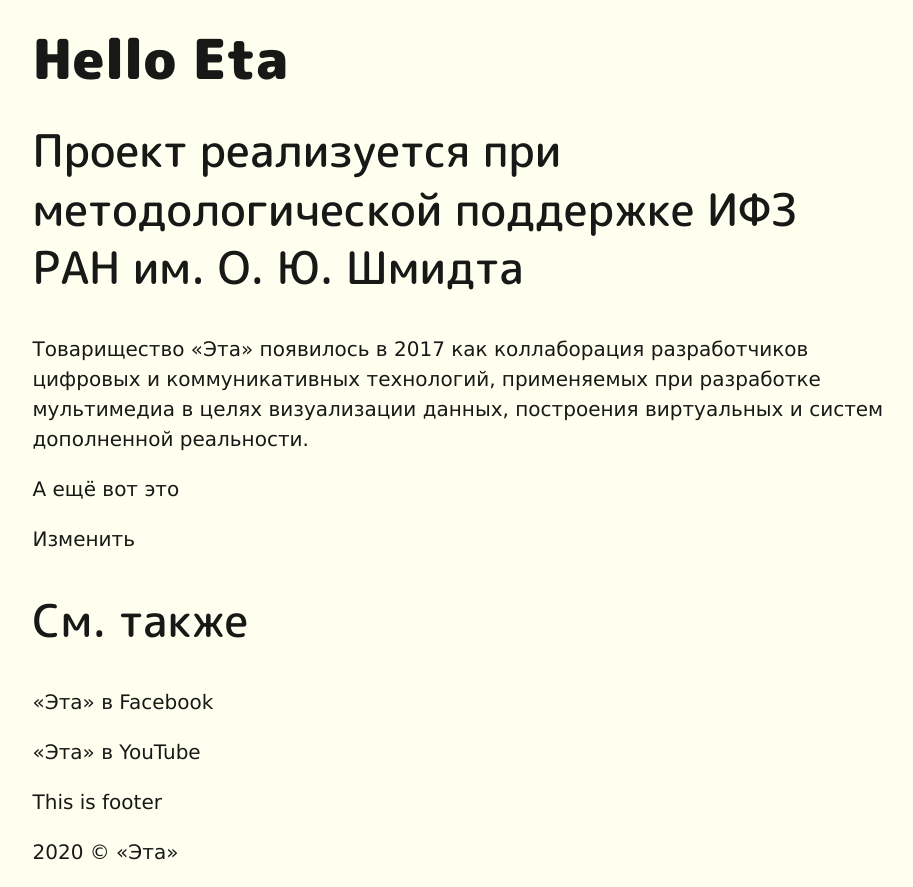
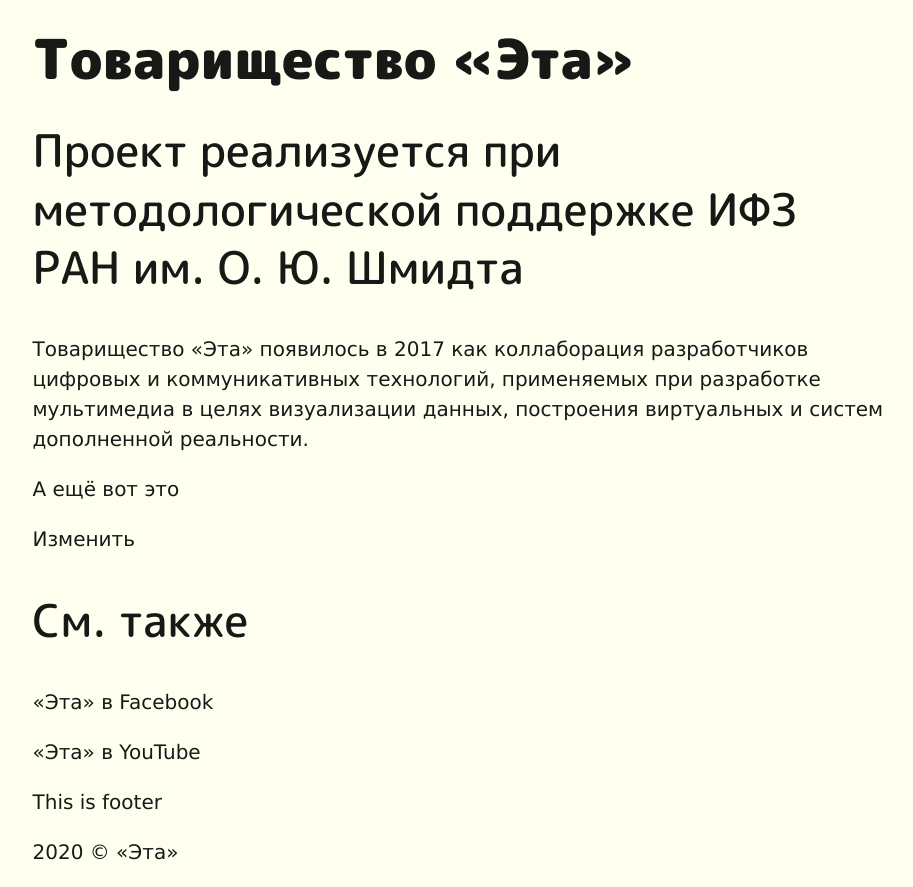
Before and after one commit to indexmod/eta.ga, a Jekyll site: the page built from index.md, in a window 1280 px wide. Shown: the part 483-1370 px from the top of the page, without its empty margins (199-1112 px from the left). Built offline with Jekyll 4.4.1, drawn with Linux system fonts in a browser that asks for light colours.

Commit message:
index makeup

```diff
--- a/index.md
+++ b/index.md
@@ -1,7 +1,7 @@
 ---
-title: Hello Eta
+title: Товарищество «Эта»
 subtitle: Проект реализуется при методологической поддержке ИФЗ РАН им. О. Ю. Шмидта
-shortname: E-T-A.SPACE
+shortname: Тов. «Эта»
 video: https://media.giphy.com/media/2dGZ5kHU4YXcc/giphy.mp4
 layout: default
 ---
```
Also changed, not shown: 1 other file.
